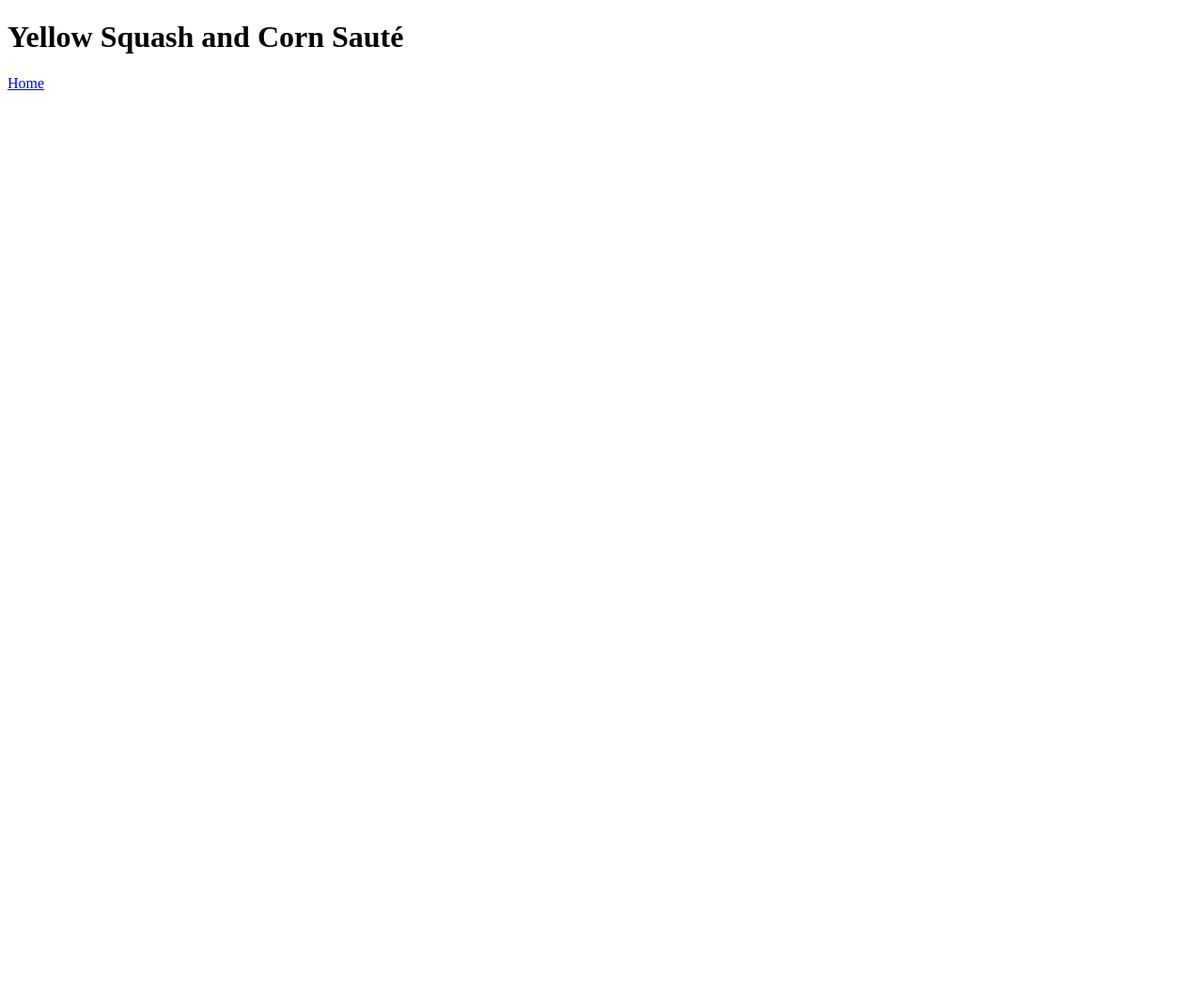
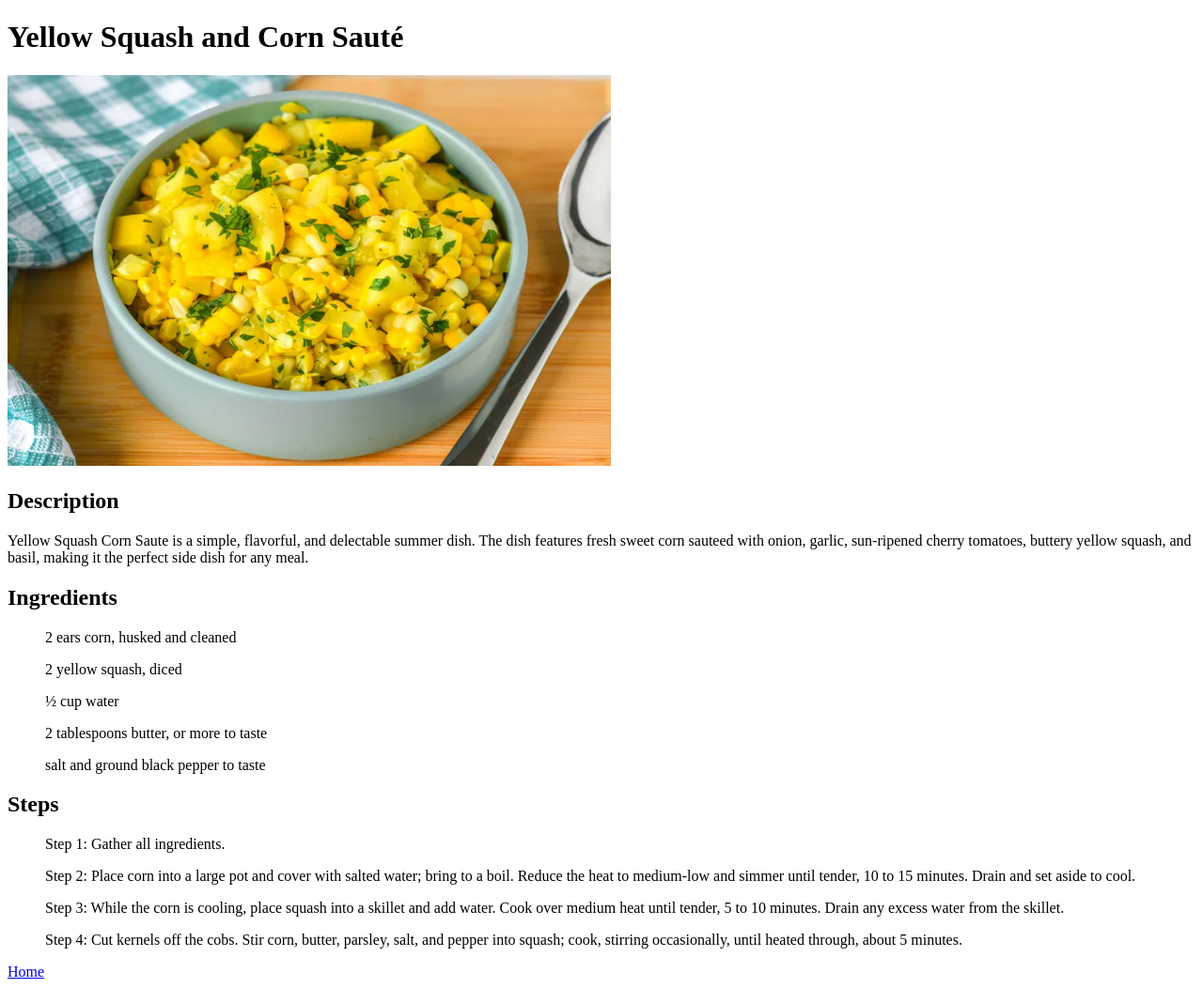
Before and after one commit to RamonaNicoleta99/odin-recipes, a plain HTML site: page recipes/yellow-squash-and-corn-sauté.html in a window 1280 px wide. Shown: the whole page at 94% size. Before the commit the page ends 800 px from the top, so only its background shows below. Drawn offline with Linux system fonts and the light colour scheme.

Commit message:
Add recipe page content

```diff
--- a/recipes/yellow-squash-and-corn-sauté.html
+++ b/recipes/yellow-squash-and-corn-sauté.html
@@ -1,12 +1,61 @@
 <!DOCTYPE html>
 <html lang="en">
-<head>
-    <meta charset="UTF-8">
-    <meta name="viewport" content="width=device-width, initial-scale=1.0">
+  <head>
+    <meta charset="UTF-8" />
+    <meta name="viewport" content="width=device-width, initial-scale=1.0" />
     <title>Document</title>
-</head>
-<body>
+  </head>
+  <body>
     <h1>Yellow Squash and Corn Sauté</h1>
+    <img
+      src="../images/238370-yellow-squash-and-corn-saute-VAT-Beauty-4x3-0662c45b1e774c1db2708cc2718fd06f.webp"
+      alt="An image of a yellow-squash-and-corn-sauté"
+      width="642"
+      height="416"
+    />
+    <h2>Description</h2>
+    <p>
+      Yellow Squash Corn Saute is a simple, flavorful, and delectable summer
+      dish. The dish features fresh sweet corn sauteed with onion, garlic,
+      sun-ripened cherry tomatoes, buttery yellow squash, and basil, making it
+      the perfect side dish for any meal.
+    </p>
+    <h2>Ingredients</h2>
+    <ul>
+      2 ears corn, husked and cleaned
+    </ul>
+    <ul>
+      2 yellow squash, diced
+    </ul>
+    <ul>
+      ½ cup water
+    </ul>
+    <ul>
+      2 tablespoons butter, or more to taste
+    </ul>
+    <ul>
+      salt and ground black pepper to taste
+    </ul>
+
+    <h2>Steps</h2>
+    <ol>
+      Step 1: Gather all ingredients.
+    </ol>
+    <ol>
+      Step 2: Place corn into a large pot and cover with salted water; bring to
+      a boil. Reduce the heat to medium-low and simmer until tender, 10 to 15
+      minutes. Drain and set aside to cool.
+    </ol>
+    <ol>
+      Step 3: While the corn is cooling, place squash into a skillet and add
+      water. Cook over medium heat until tender, 5 to 10 minutes. Drain any
+      excess water from the skillet.
+    </ol>
+    <ol>
+      Step 4: Cut kernels off the cobs. Stir corn, butter, parsley, salt, and
+      pepper into squash; cook, stirring occasionally, until heated through,
+      about 5 minutes.
+    </ol>
     <a href="../index.html">Home</a>
-</body>
+  </body>
 </html>
```
Also changed, not shown: images/238370-yellow-squash-and-corn-saute-VAT-Beauty-4x3-0662c45b1e774c1db2708cc2718fd06f.webp (added).
